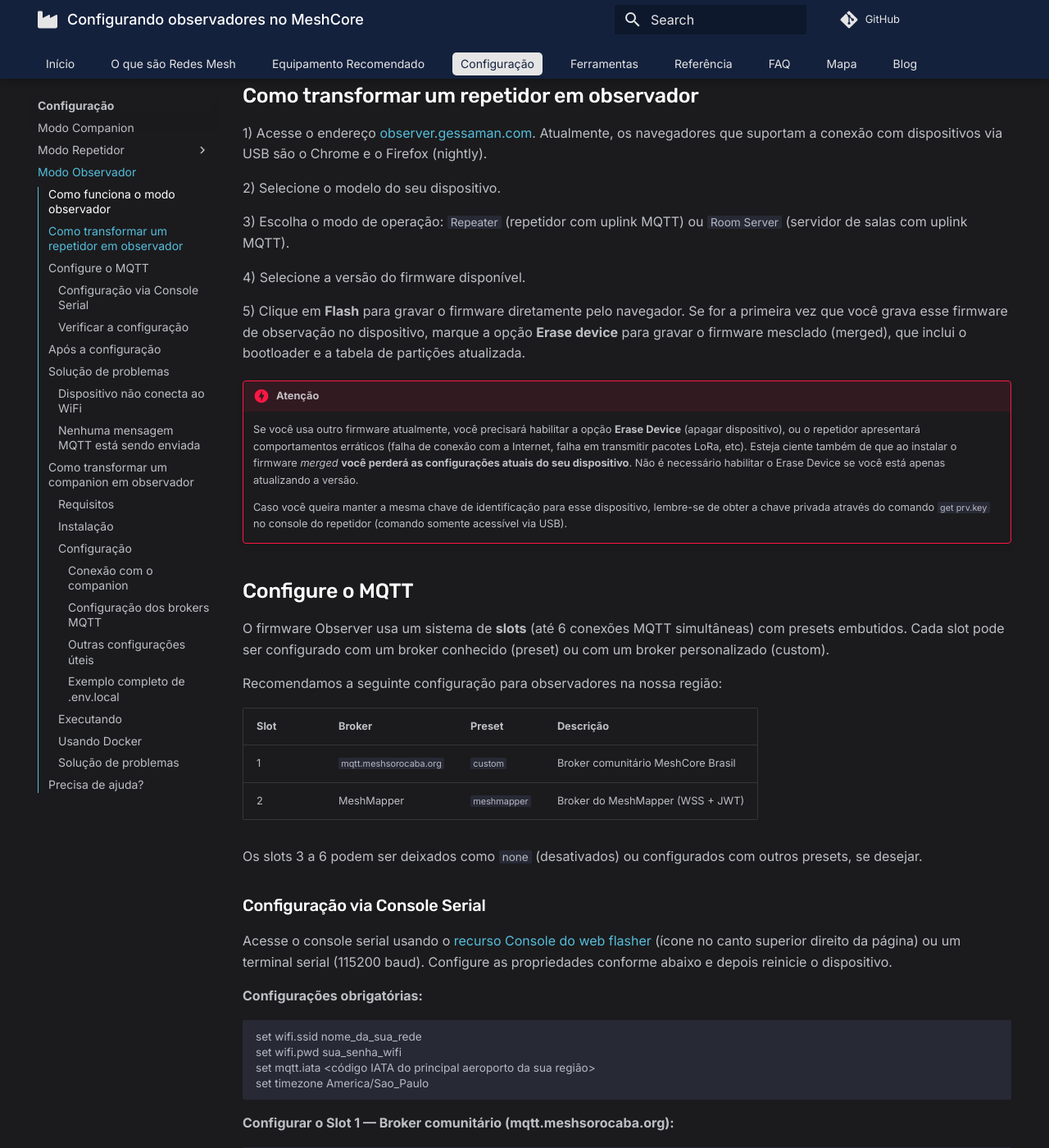
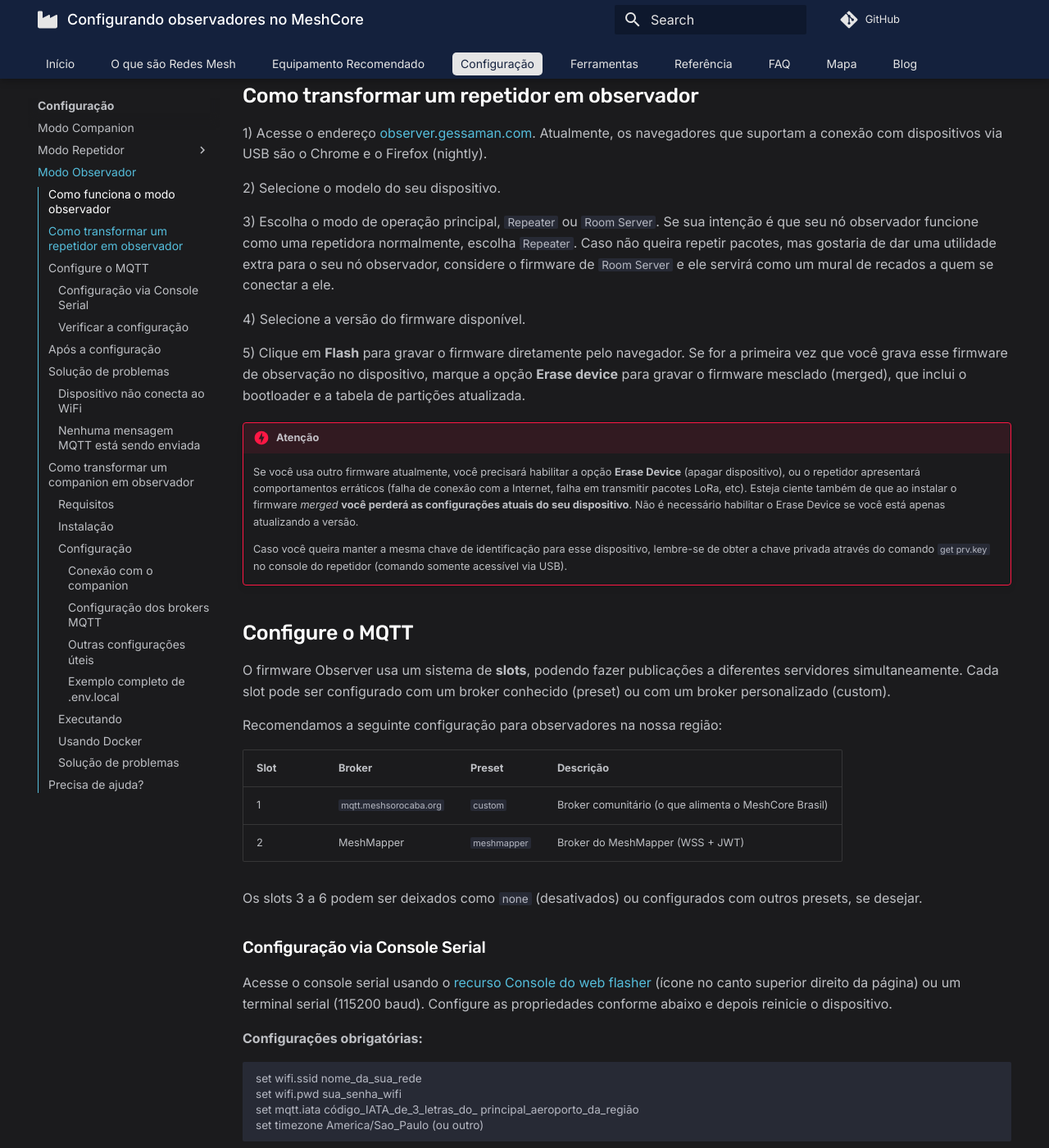
Before and after one commit to MeshSorocaba/meshsorocaba.github.io, an MkDocs documentation site: the page built from docs/configuracao/observers.md, in a window 1280 px wide and 1400 px high, scrolled down 1624 px. Shown: the whole window at 82% size. Built offline with MkDocs 1.6.1 and Material for MkDocs 9.7.7, drawn with Linux system fonts in a browser that asks for light colours; comment, search, counter and statistics services are not loaded; some of the changed text lies outside the part shown.

Commit message:
Ajustes de clareza na página de observers
- Explica quando escolher Repeater vs Room Server como observador
- Reescreve descrição do sistema de slots MQTT
- Esclarece o formato do código IATA nos exemplos do console e do packet capture

````diff
--- a/docs/configuracao/observers.md
+++ b/docs/configuracao/observers.md
@@ -27,7 +27,7 @@
 
 2) Selecione o modelo do seu dispositivo.
 
-3) Escolha o modo de operação: `Repeater` (repetidor com uplink MQTT) ou `Room Server` (servidor de salas com uplink MQTT).
+3) Escolha o modo de operação principal, `Repeater` ou `Room Server`. Se sua intenção é que seu nó observador funcione como uma repetidora normalmente, escolha `Repeater`. Caso não queira repetir pacotes, mas gostaria de dar uma utilidade extra para o seu nó observador, considere o firmware de `Room Server` e ele servirá como um mural de recados a quem se conectar a ele.
 
 4) Selecione a versão do firmware disponível.
 
@@ -41,13 +41,13 @@
 
 ## Configure o MQTT
 
-O firmware Observer usa um sistema de **slots** (até 6 conexões MQTT simultâneas) com presets embutidos. Cada slot pode ser configurado com um broker conhecido (preset) ou com um broker personalizado (custom).
+O firmware Observer usa um sistema de **slots**, podendo fazer publicações a diferentes servidores simultaneamente. Cada slot pode ser configurado com um broker conhecido (preset) ou com um broker personalizado (custom).
 
 Recomendamos a seguinte configuração para observadores na nossa região:
 
 | Slot | Broker | Preset | Descrição |
 |------|--------|--------|-----------|
-| 1 | `mqtt.meshsorocaba.org` | `custom` | Broker comunitário MeshCore Brasil |
+| 1 | `mqtt.meshsorocaba.org` | `custom` | Broker comunitário (o que alimenta o MeshCore Brasil) |
 | 2 | MeshMapper | `meshmapper` | Broker do MeshMapper (WSS + JWT) |
 
 Os slots 3 a 6 podem ser deixados como `none` (desativados) ou configurados com outros presets, se desejar.
@@ -61,8 +61,8 @@
 ```
 set wifi.ssid nome_da_sua_rede
 set wifi.pwd sua_senha_wifi
-set mqtt.iata <código IATA do principal aeroporto da sua região>
-set timezone America/Sao_Paulo
+set mqtt.iata código_IATA_de_3_letras_do_ principal_aeroporto_da_região
+set timezone America/Sao_Paulo (ou outro)
 ```
 
 **Configurar o Slot 1 — Broker comunitário (mqtt.meshsorocaba.org):**
@@ -231,7 +231,7 @@
 
 | Variável | Descrição | Padrão |
 |----------|-----------|--------|
-| `PACKETCAPTURE_IATA` | Código IATA do aeroporto da sua região | — |
+| `PACKETCAPTURE_IATA` | Código IATA de 3 letras do aeroporto da sua região | — |
 | `PACKETCAPTURE_TIMEZONE` | Fuso horário | `America_Sao_Paulo` |
 | `PACKETCAPTURE_LOG_LEVEL` | Nível de log (`DEBUG`, `INFO`, `WARNING`, `ERROR`) | `INFO` |
 | `PACKETCAPTURE_ADVERT_INTERVAL_HOURS` | Intervalo de envio de adverts (0 = desativado) | `11` |
````
